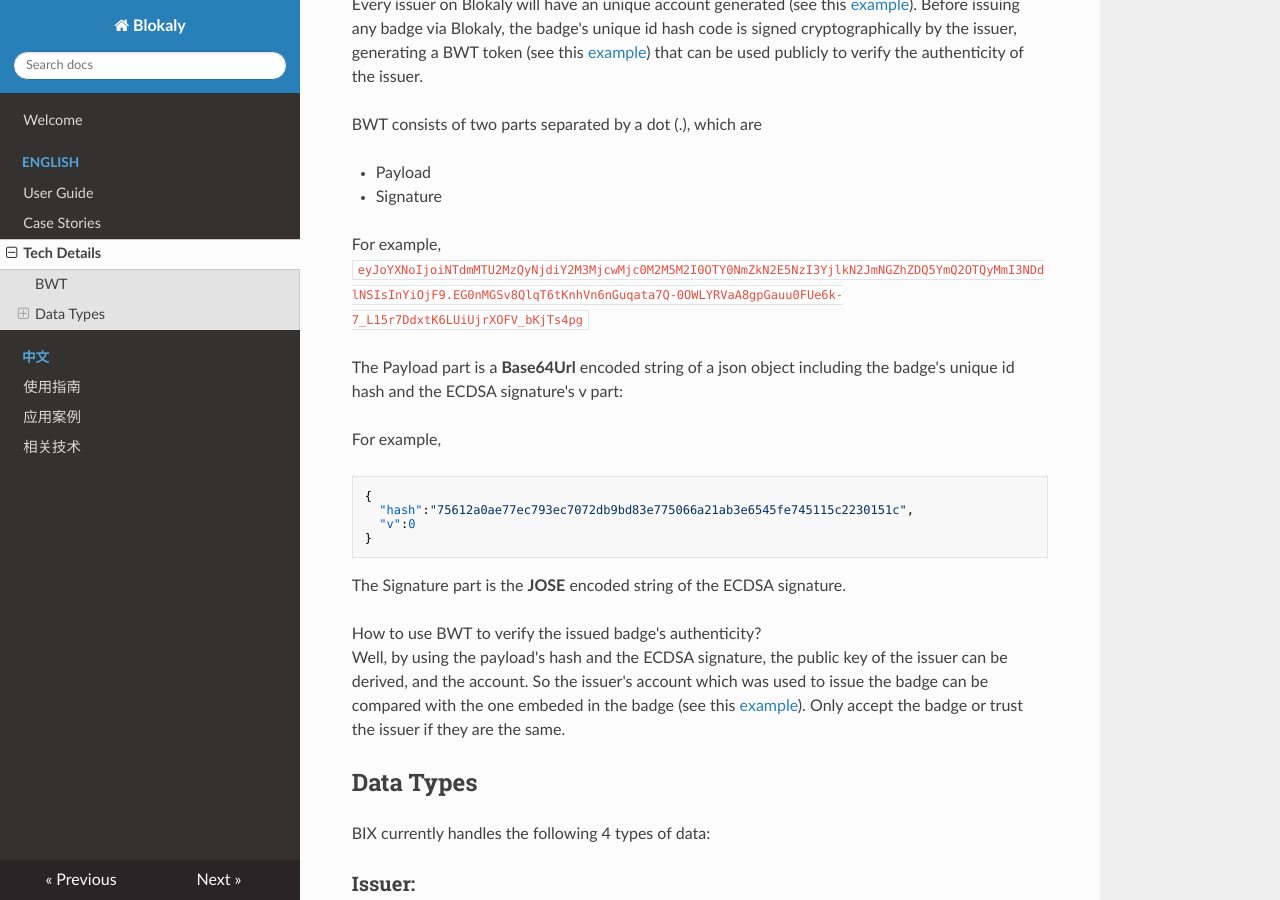
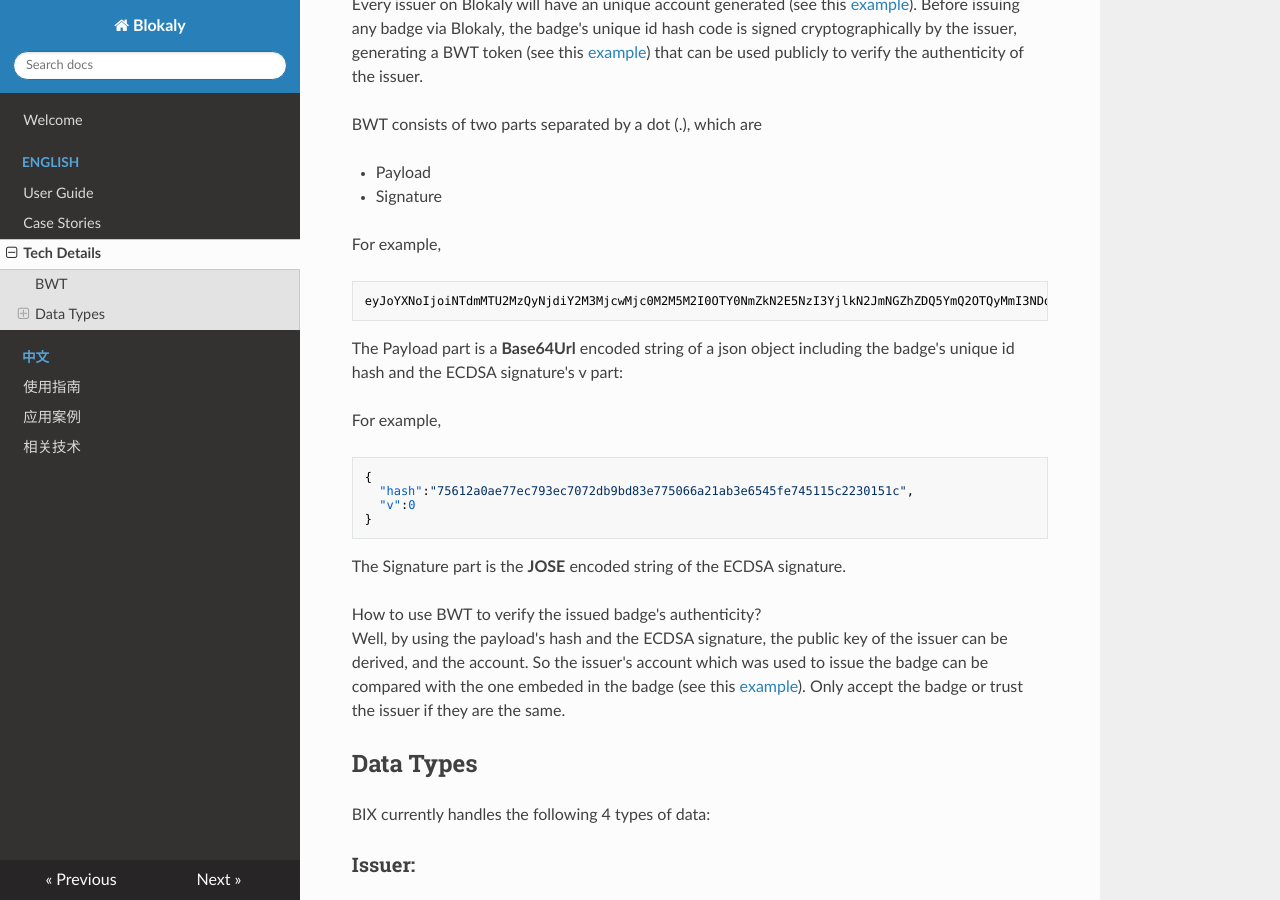
Before and after one commit to blokaly/banana, an MkDocs documentation site: the page built from docs/en/tech.md, in a window 1280 px wide and 900 px high, scrolled down 463 px. Built offline with MkDocs 1.6.1, drawn with Linux system fonts in a browser that asks for light colours; nearby versions of some CDN libraries; old or Windows-style settings are respelled for this version of MkDocs.

````diff
--- a/docs/en/tech.md
+++ b/docs/en/tech.md
@@ -21,7 +21,10 @@ BWT consists of two parts separated by a dot (.), which are
 - Payload
 - Signature
 
-For example, `eyJoYXNoIjoiNTdmMTU2MzQyNjdiY2M3MjcwMjc0M2M5M2I0OTY0NmZkN2E5NzI3YjlkN2JmNGZhZDQ5YmQ2OTQyMmI3NDdlNSIsInYiOjF9.EG0nMGSv8QlqT6tKnhVn6nGuqata7Q-0OWLYRVaA8gpGauu0FUe6k-7_L15r7DdxtK6LUiUjrXOFV_bKjTs4pg`
+For example,
+```
+eyJoYXNoIjoiNTdmMTU2MzQyNjdiY2M3MjcwMjc0M2M5M2I0OTY0NmZkN2E5NzI3YjlkN2JmNGZhZDQ5YmQ2OTQyMmI3NDdlNSIsInYiOjF9.EG0nMGSv8QlqT6tKnhVn6nGuqata7Q-0OWLYRVaA8gpGauu0FUe6k-7_L15r7DdxtK6LUiUjrXOFV_bKjTs4pg
+```
 
 The Payload part is a **Base64Url** encoded string of a json object including the badge's unique id hash and the ECDSA signature's v part:
 
````
